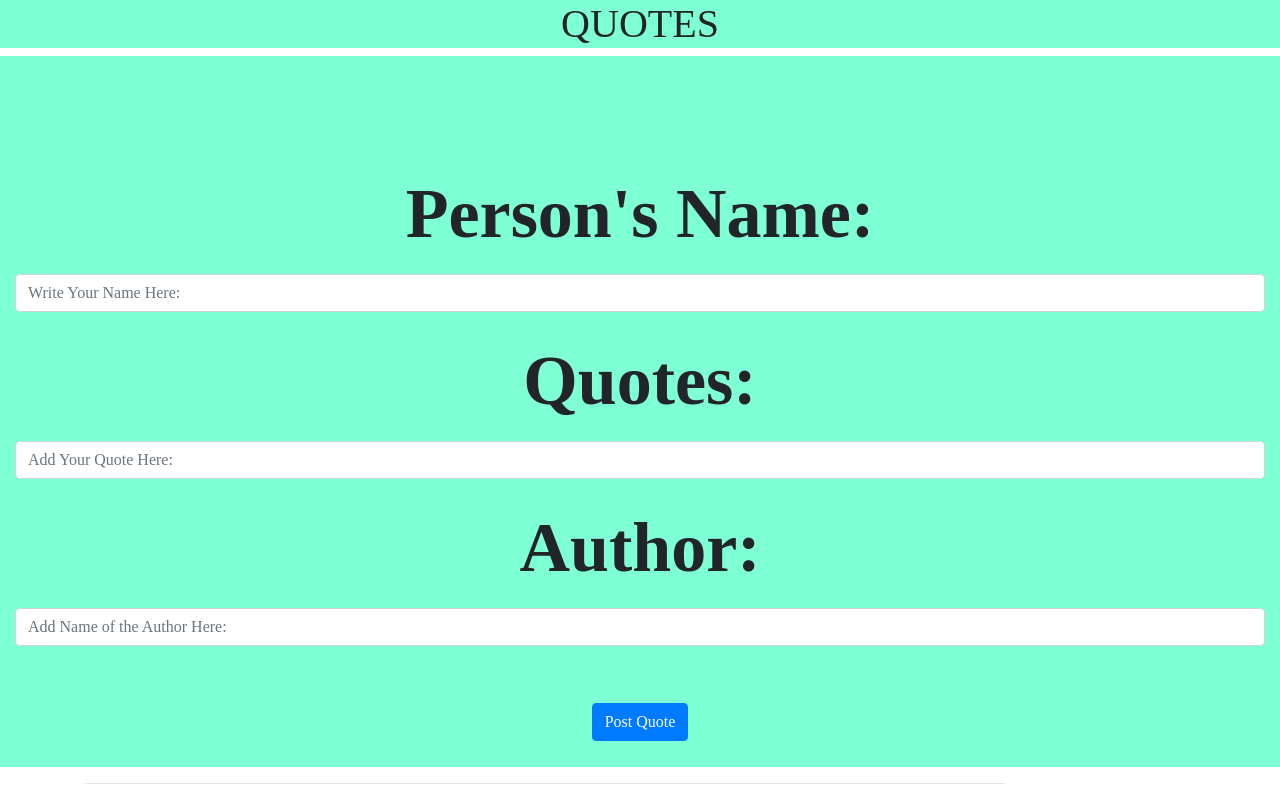
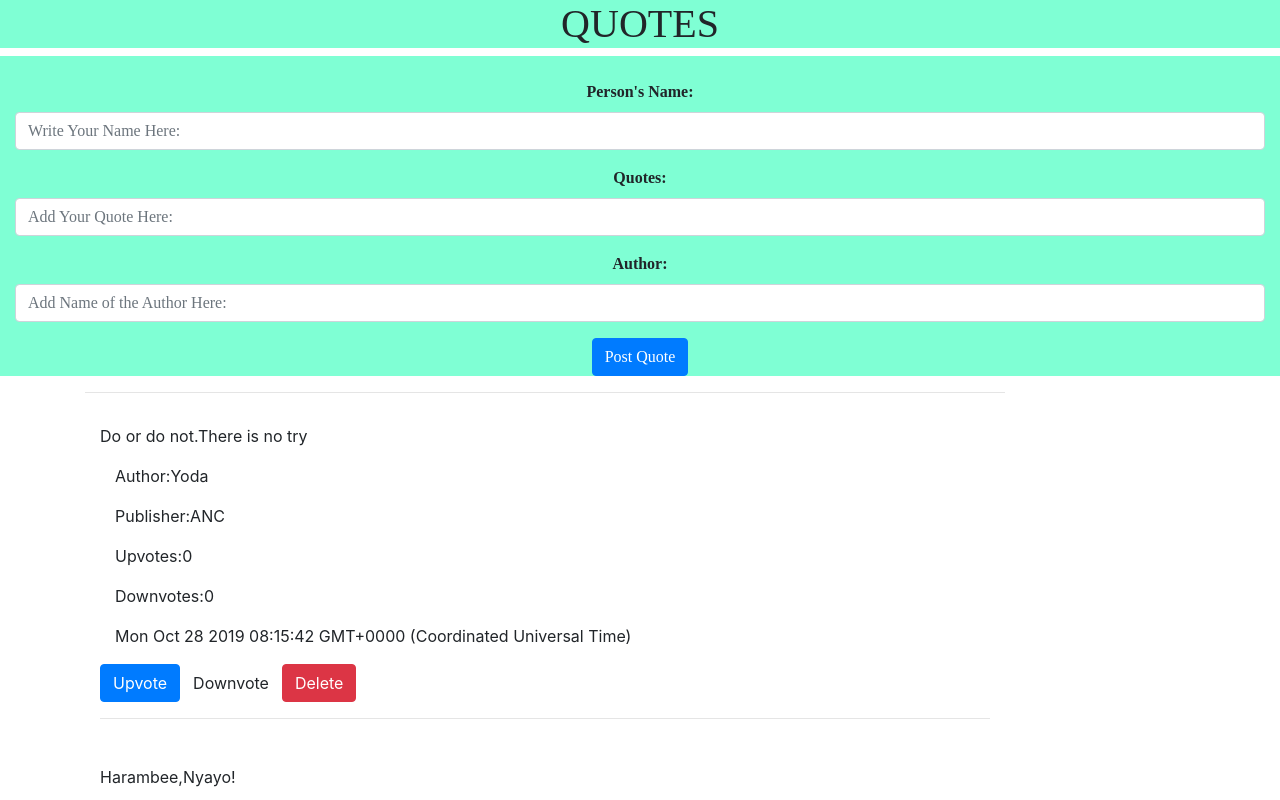
Before and after one commit to francis-mbithi/quotes, an Angular app: page / in a window 1280 px wide. Shown: the top 800 px of the page. Built offline with nearby package versions, Linux system fonts and the light colour scheme.

Commit message:
remove unwnted code

```diff
--- a/src/app/form/form.component.css
+++ b/src/app/form/form.component.css
@@ -3,14 +3,7 @@
   }
 
   .container-fluid{
-    /* padding: 1px; */
     text-align: center;
     background-color:aquamarine;
     font-family: 'Times New Roman', Times, serif;
-    font-size: 70px;
   }
-
-  /* .line
-  {
-    height: 5px;
-  } */
```
